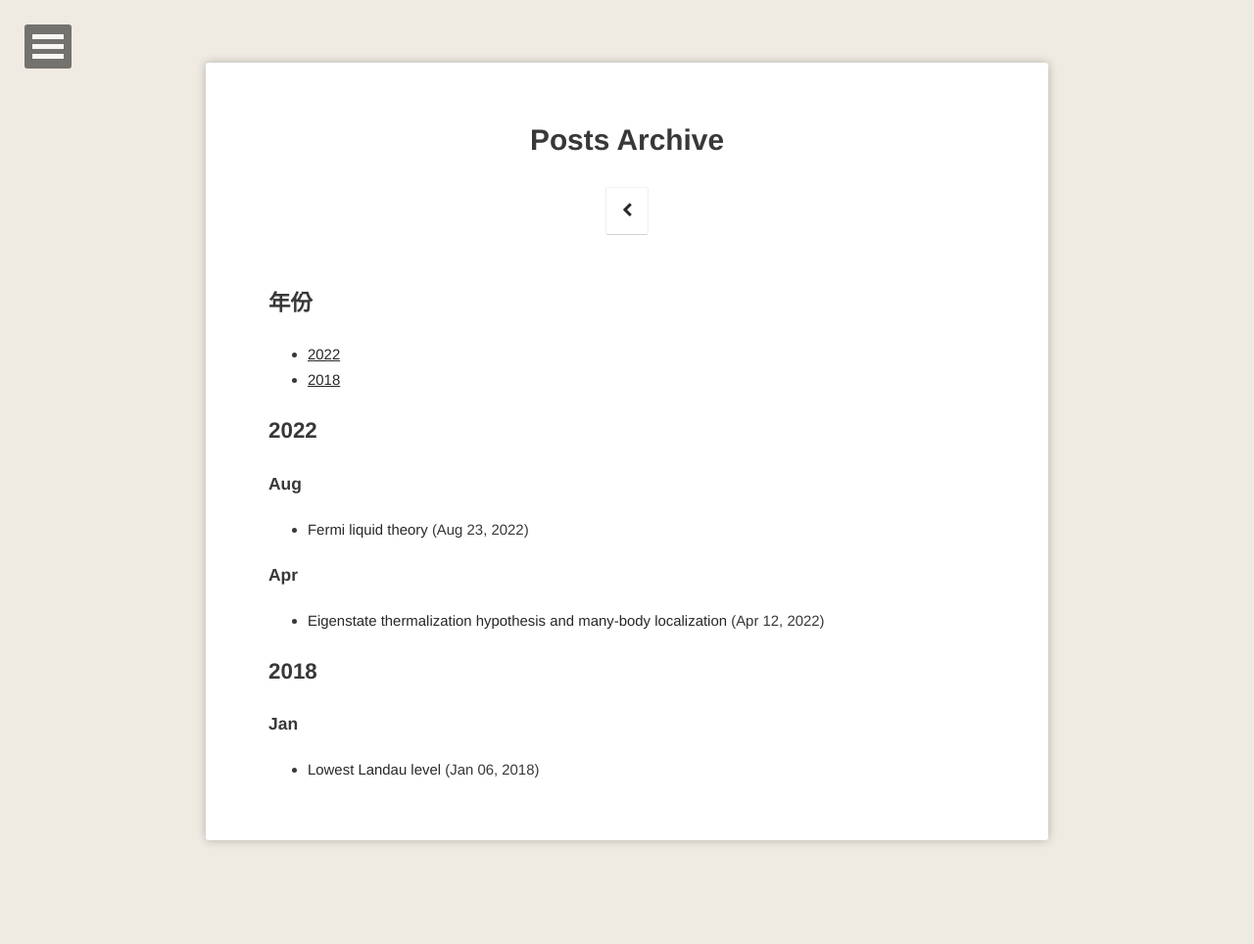
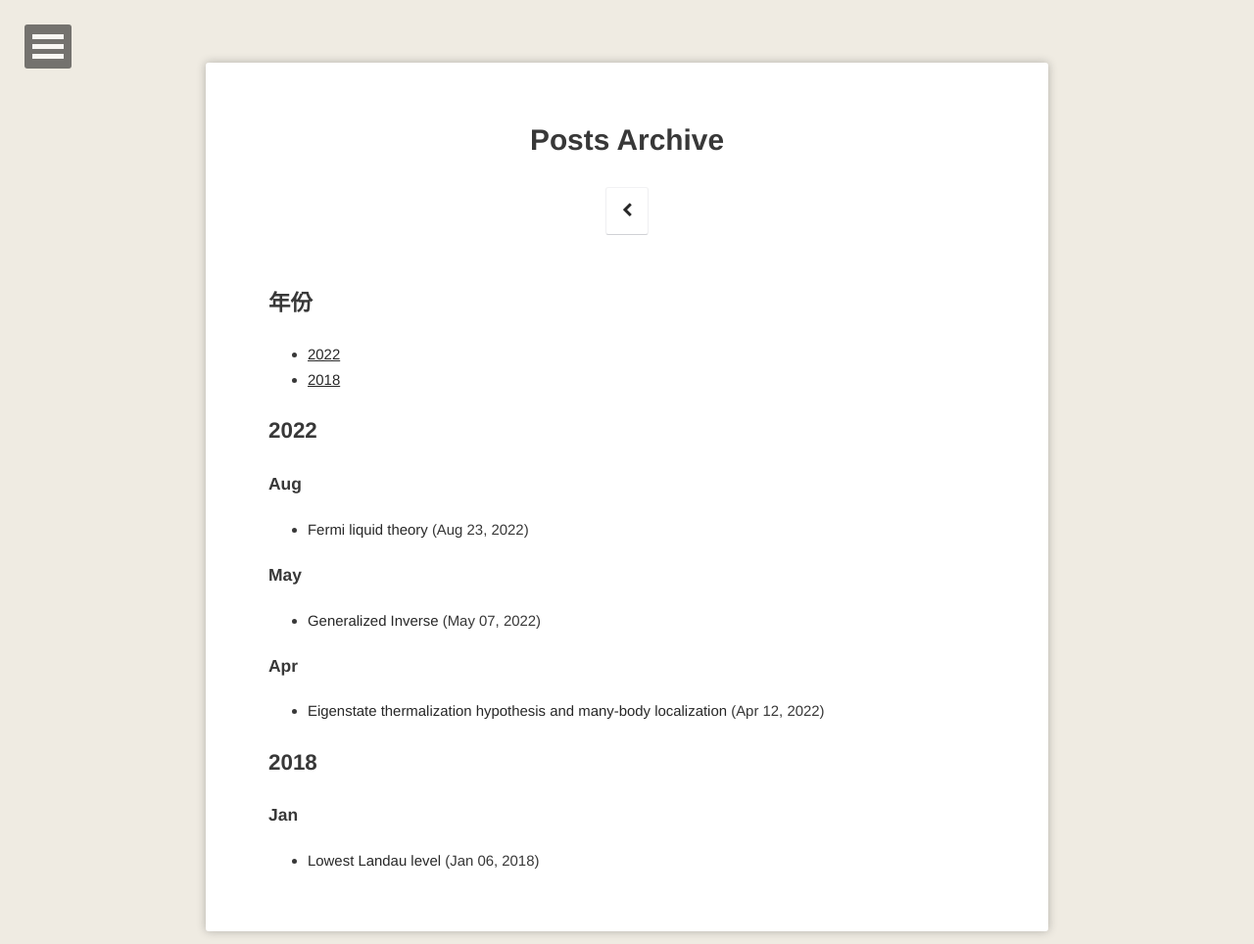
Before and after one commit to shuaichenphysics/shuaichenphysics.github.io, a Jekyll site: the page built from archives/index.html, in a window 1280 px wide. Shown: the whole page at 98% size. Built offline with Jekyll 4.4.1, drawn with Linux system fonts in a browser that asks for light colours.

Commit message:
Update and rename Generalize Inverse.md to 2022-5-7-Generalize Inverse.md

```diff
--- a/_posts/Generalize Inverse.md
+++ b/_posts/2022-5-7-Generalize Inverse.md
@@ -1,7 +1,7 @@
 ---
 layout: post
 title: "Generalized Inverse"
-date: 2018-01-06
+date: 2022-05-07
 excerpt: "Generalized inverse, or Moore-Penrose inverse"
 tags: [Math]
 comments: true
```
